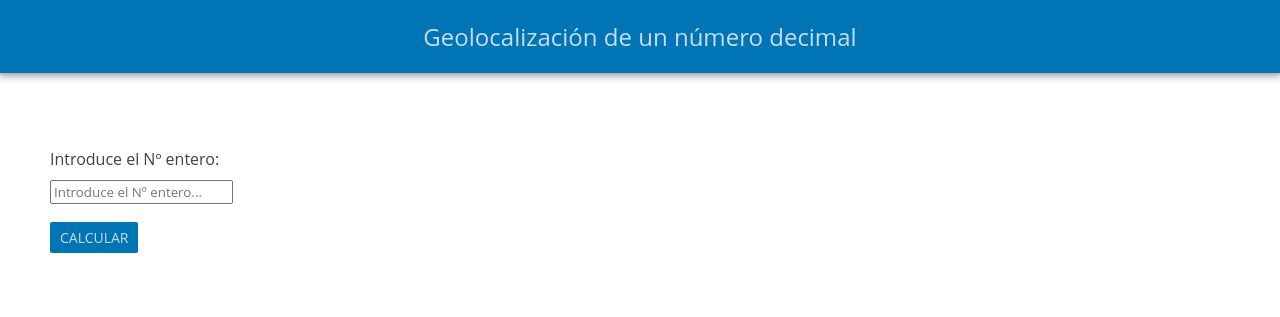
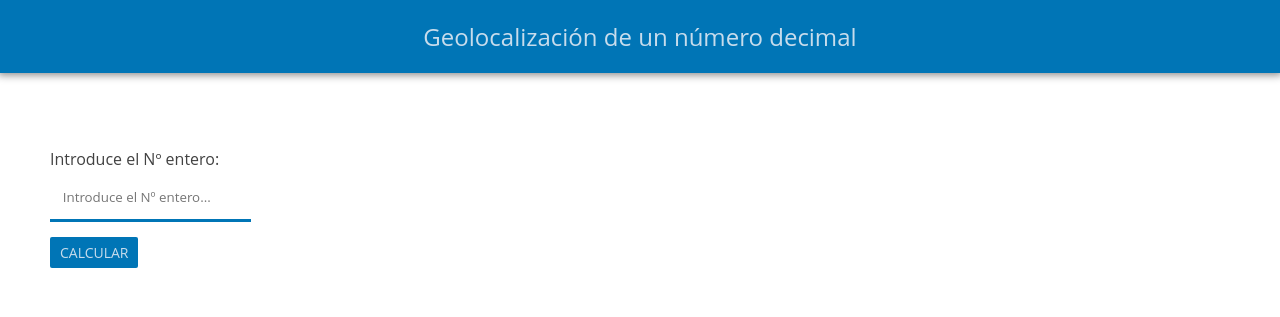
Before and after one commit to nuriaDAW/ipv4_geolocalizacion, a PHP site: page / in a window 1280 px wide. Shown: the top 317 px of the page. Run offline with PHP 8.4, Linux system fonts and the light colour scheme.

Commit message:
css modified

```diff
--- a/css/styles.css
+++ b/css/styles.css
@@ -64,8 +64,8 @@ label {
     color: #424242;
 }
 
-input[type="text"] {
-    padding: 0.25rem 6.25rem 0.25rem 0.25rem;
+#num_ip {
+    padding: 0.8rem;
     border: none;
     border-bottom:  solid #0075b6;
 }
```
